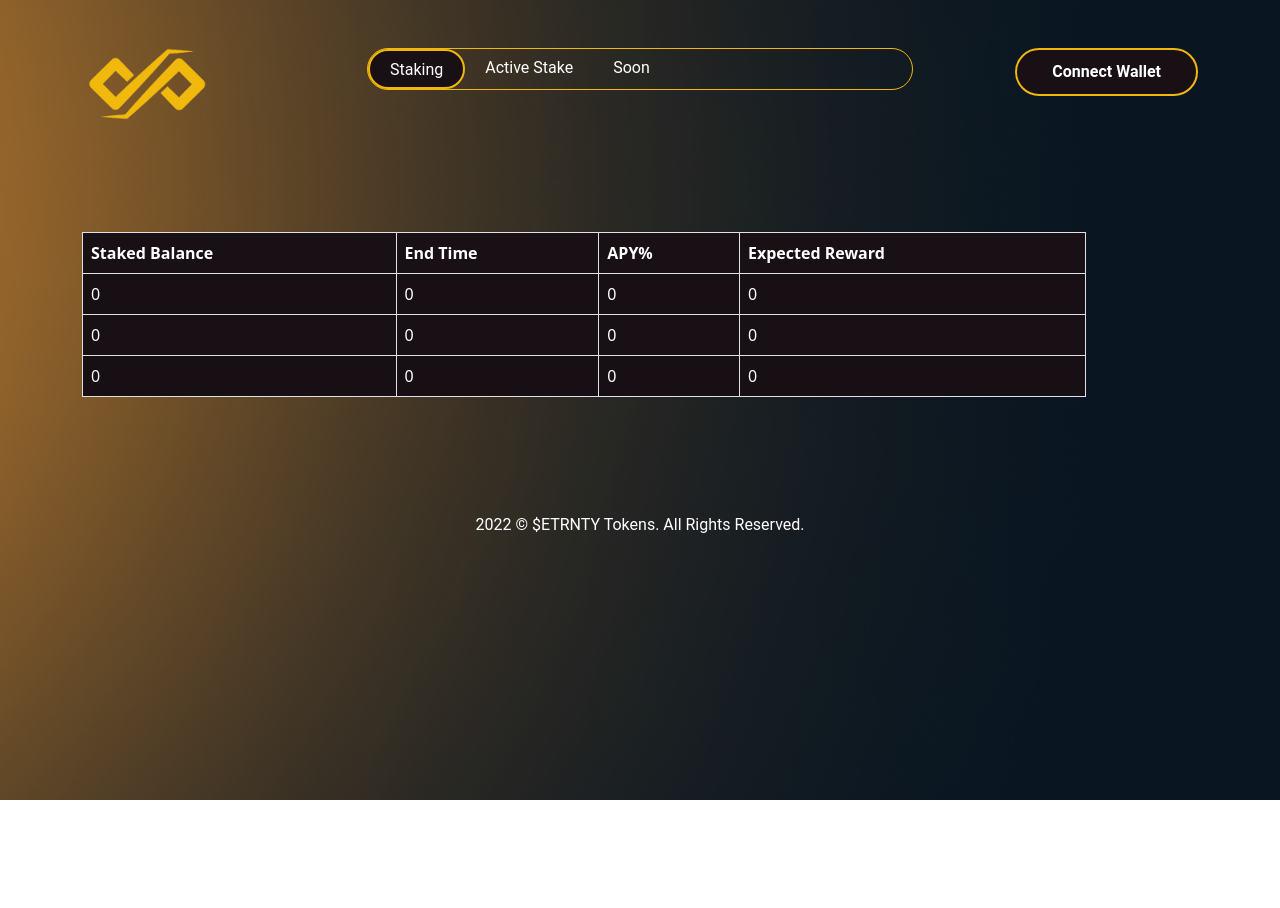
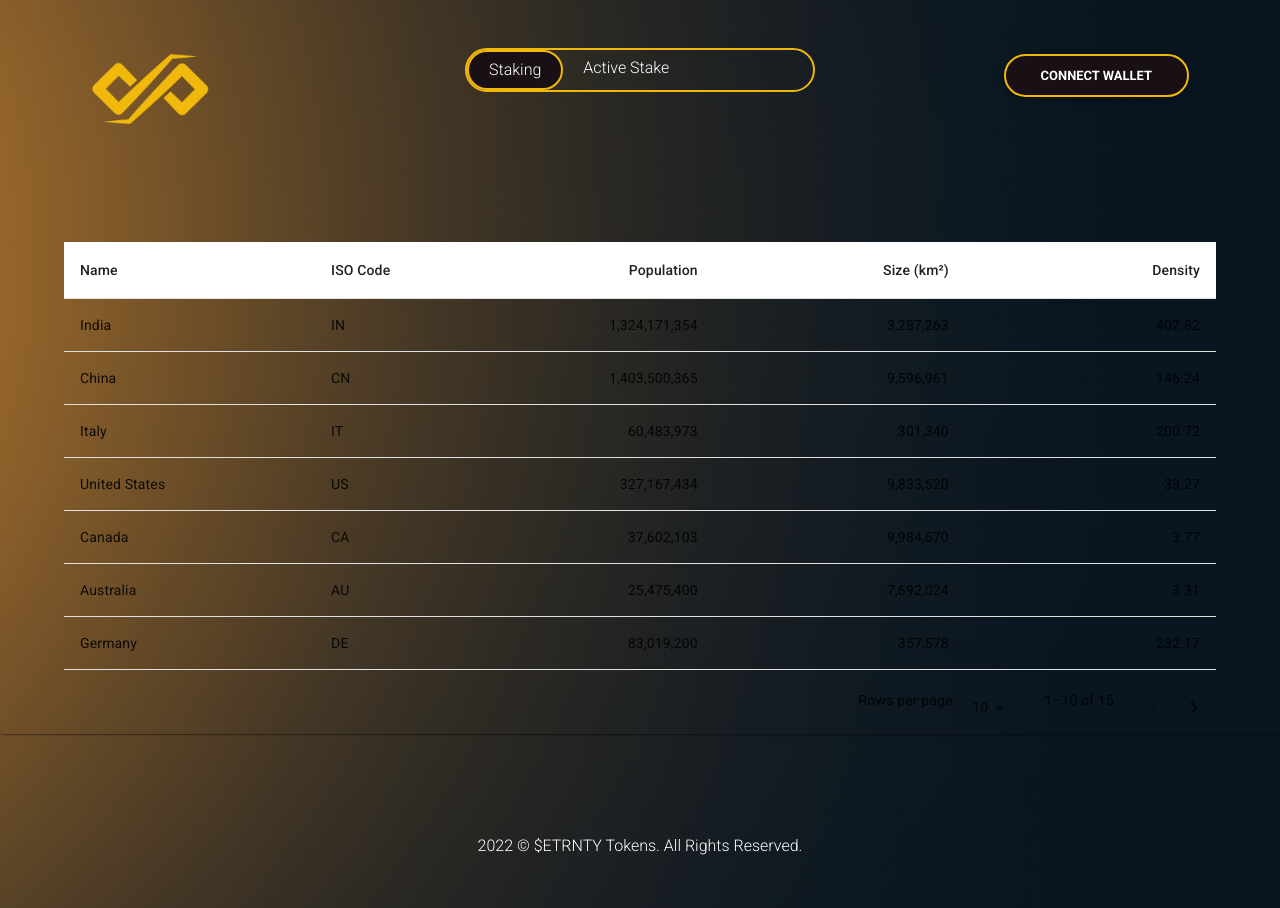
Before and after one commit to kesaviwebsolutions/eternity, a React (Create React App) app: page /active-stake in a window 1280 px wide. Before the commit the page ends 800 px from the top, so only its background shows below. Built offline with nearby package versions, Linux system fonts and the light colour scheme.

Commit message:
updated-activestake

```diff
--- a/src/App.css
+++ b/src/App.css
@@ -60,8 +60,9 @@
   padding: 0px 20px;
 }
 .nav-background {
-  border: 1px solid #F1B80B;
+  border: 2px solid #F1B80B;
   border-radius: 25px;
+
 }
 .navbar-nav {
   display: flex;
--- a/src/Components/Activestake.js
+++ b/src/Components/Activestake.js
@@ -1,42 +1,131 @@
-import Table from 'react-bootstrap/Table';
-import './Activestake.css';
-function Activestake() {
+import * as React from "react";
+import Paper from "@mui/material/Paper";
+import Table from "@mui/material/Table";
+import TableBody from "@mui/material/TableBody";
+import TableCell from "@mui/material/TableCell";
+import TableContainer from "@mui/material/TableContainer";
+import TableHead from "@mui/material/TableHead";
+import TablePagination from "@mui/material/TablePagination";
+import TableRow from "@mui/material/TableRow";
+import { Container } from "@mui/system";
+
+const columns = [
+  { id: "name", label: "Name", minWidth: 170 },
+  { id: "code", label: "ISO\u00a0Code", minWidth: 100 },
+  {
+    id: "population",
+    label: "Population",
+    minWidth: 170,
+    align: "right",
+    format: (value) => value.toLocaleString("en-US"),
+  },
+  {
+    id: "size",
+    label: "Size\u00a0(km\u00b2)",
+    minWidth: 170,
+    align: "right",
+    format: (value) => value.toLocaleString("en-US"),
+  },
+  {
+    id: "density",
+    label: "Density",
+    minWidth: 170,
+    align: "right",
+    format: (value) => value.toFixed(2),
+  },
+];
+
+function createData(name, code, population, size) {
+  const density = population / size;
+  return { name, code, population, size, density };
+}
+
+const rows = [
+  createData("India", "IN", 1324171354, 3287263),
+  createData("China", "CN", 1403500365, 9596961),
+  createData("Italy", "IT", 60483973, 301340),
+  createData("United States", "US", 327167434, 9833520),
+  createData("Canada", "CA", 37602103, 9984670),
+  createData("Australia", "AU", 25475400, 7692024),
+  createData("Germany", "DE", 83019200, 357578),
+  createData("Ireland", "IE", 4857000, 70273),
+  createData("Mexico", "MX", 126577691, 1972550),
+  createData("Japan", "JP", 126317000, 377973),
+  createData("France", "FR", 67022000, 640679),
+  createData("United Kingdom", "GB", 67545757, 242495),
+  createData("Russia", "RU", 146793744, 17098246),
+  createData("Nigeria", "NG", 200962417, 923768),
+  createData("Brazil", "BR", 210147125, 8515767),
+];
+
+export default function Activestake() {
+  const [page, setPage] = React.useState(0);
+  const [rowsPerPage, setRowsPerPage] = React.useState(10);
+
+  const handleChangePage = (event, newPage) => {
+    setPage(newPage);
+  };
+
+  const handleChangeRowsPerPage = (event) => {
+    setRowsPerPage(+event.target.value);
+    setPage(0);
+  };
+
   return (
-  <section>
-      <div className='container'>
-      <Table striped bordered   style={{width:'90%', background:'#191015', color:'#fff'}}>
-      <thead>
-        <tr>
-          <th>Staked Balance</th>
-          <th>End Time</th>
-          <th>APY%</th>
-          <th>Expected Reward</th>
-        </tr>
-      </thead>
-      <tbody>
-        <tr className='table'>
-          <td className='table-text'>0</td>
-          <td className='table-text'>0</td>
-          <td className='table-text'>0</td>
-          <td className='table-text'>0</td>
-        </tr>
-        <tr>
-          <td className='table-text'>0</td>
-          <td className='table-text'>0</td>
-          <td className='table-text'>0</td>
-          <td className='table-text'>0</td>
-        </tr>
-        <tr>
-          <td className='table-text'>0</td>
-          <td className='table-text'>0</td>
-          <td className='table-text'>0</td>
-          <td className='table-text'>0</td>
-        </tr>
-      </tbody>
-    </Table>
-      </div>
-  </section>
+    <Paper sx={{ width: "100%", overflow: "hidden", background:"none"}}>
+      <Container maxWidth="lg">
+        <TableContainer sx={{ maxHeight: 440 }}>
+          <Table stickyHeader aria-label="sticky table">
+            <TableHead>
+              <TableRow>
+                {columns.map((column) => (
+                  <TableCell
+                    key={column.id}
+                    align={column.align}
+                    style={{ minWidth: column.minWidth }}
+                  >
+                    {column.label}
+                  </TableCell>
+                ))}
+              </TableRow>
+            </TableHead>
+            <TableBody>
+              {rows
+                .slice(page * rowsPerPage, page * rowsPerPage + rowsPerPage)
+                .map((row) => {
+                  return (
+                    <TableRow
+                      hover
+                      role="checkbox"
+                      tabIndex={-1}
+                      key={row.code}
+                    >
+                      {columns.map((column) => {
+                        const value = row[column.id];
+                        return (
+                          <TableCell key={column.id} align={column.align}>
+                            {column.format && typeof value === "number"
+                              ? column.format(value)
+                              : value}
+                          </TableCell>
+                        );
+                      })}
+                    </TableRow>
+                  );
+                })}
+            </TableBody>
+          </Table>
+        </TableContainer>
+        <TablePagination
+          rowsPerPageOptions={[10, 25, 100]}
+          component="div"
+          count={rows.length}
+          rowsPerPage={rowsPerPage}
+          page={page}
+          onPageChange={handleChangePage}
+          onRowsPerPageChange={handleChangeRowsPerPage}
+        />
+      </Container>
+    </Paper>
   );
 }
-
-export default Activestake;
--- a/src/Components/Main1.js
+++ b/src/Components/Main1.js
@@ -114,7 +114,7 @@
         <h2 className="heading-2">Balances</h2>
         <div className="">
           <div className="row ">
-            <div className="col-lg-8 col-md-12 col-sm-12 col-12 ">
+            <div className="col-lg-12 col-md-12 col-sm-12 col-12 ">
               <div className="border-meta">
                 <div
                   className="row total"
@@ -247,7 +247,7 @@
                 </div>
               </div>
             </div>
-            <div className="col-lg-4 col-md-12 col-sm-12 col-12 ">
+            {/* <div className="col-lg-4 col-md-12 col-sm-12 col-12 ">
               <div className="border-meta">
                 <div
                   className="row emm-bu"
@@ -287,12 +287,12 @@
                       src={Mainlogo}
                       alt=""
                       className="Image11"
-                      // style={{ width: "114%", marginTop: "15%" }}
+
                     />
                   </div>
                 </div>
               </div>
-            </div>
+            </div> */}
           </div>
         </div>
       </div>
@@ -377,7 +377,7 @@
 
             <div className="col-lg-4 col-md-12 col-sm-12 col-12">
               <button className="border-meta3" style={{width:"100%", background:'#191015', border:'none'}}>
-                <div className="button-stake1">Stake "$Eternity Tokens"</div>
+                <div className="button-stake1">Stake "$ETRNTY Tokens"</div>
               </button>
             </div>
           </div>
--- a/src/Components/Navbar1.js
+++ b/src/Components/Navbar1.js
@@ -12,14 +12,14 @@
     <section>
       <div className="container py-5">
         <div className="row">
-          <div className="col-lg-3 col-md-3 col-sm-12 col-12">
+          <div className="col-lg-4 col-md-4 col-sm-12 col-12">
             <div className="image">
               <a className="navbar-brand" href="#">
                 <img src={Logo} alt="" className="logo1" />
               </a>
             </div>
           </div>
-          <div className="col-lg-6 col-md-6 col-sm-12 col-12">
+          <div className="col-lg-4 col-md-4 col-sm-12 col-12">
             <div className="nav-background">
               <Nav variant="pills" >
                 <div className="active-border">
@@ -54,7 +54,7 @@
                     Active Stake
                   </Link>
                 </Nav.Item>
-                <Nav.Item
+                {/* <Nav.Item
                 // className={`${activeColor === 3 ? "active" : ""}`}
                 // onClick={() => setActiveColor(3)}
                 >
@@ -66,12 +66,12 @@
                   >
                     Soon
                   </Link>
-                </Nav.Item>
+                </Nav.Item> */}
               </Nav>
             </div>
           </div>
 
-          <div className="col-lg-3 col-md-3 col-sm-12 col-12">
+          <div className="col-lg-4 col-md-4 col-sm-12 col-12">
             <form className="connect-wallet1" role="search">
               <button
                 className="btn"
--- a/src/index.js
+++ b/src/index.js
@@ -5,7 +5,9 @@
 import reportWebVitals from './reportWebVitals';
 import 'bootstrap/dist/css/bootstrap.css';
 import 'bootstrap/dist/js/bootstrap.js';
-
+import '@fortawesome/fontawesome-free/css/all.min.css';
+import 'bootstrap-css-only/css/bootstrap.min.css';
+import 'mdbreact/dist/css/mdb.css';
 const root = ReactDOM.createRoot(document.getElementById('root'));
 root.render(
   <React.StrictMode>
```
Also changed, not shown: package.json (+8 -0 lines), 1 other file (tests, documents, lock files or other folders).
